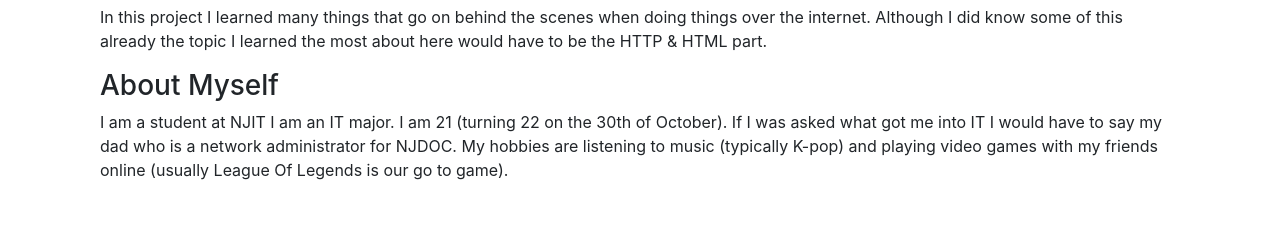
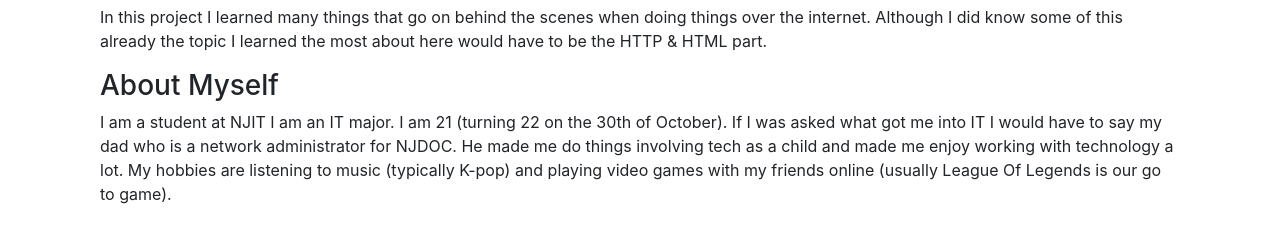
Before and after one commit to BrandonNJIT/HowTheInternetWorksProject, a plain HTML site: page about.html in a window 1280 px wide. Shown: the part 141-384 px from the top of the page. Drawn offline with nearby package versions, Linux system fonts and the light colour scheme.

Commit message:
fixed something on About page

```diff
--- a/about.html
+++ b/about.html
@@ -56,7 +56,7 @@
         <h3>About</h3>
         <p>In this project I learned many things that go on behind the scenes when doing things over the internet. Although I did know some of this already the topic I learned the most about here would have to be the HTTP & HTML part.</p>
         <h3>About Myself</h3>
-        <p>I am a student at NJIT I am an IT major. I am 21 (turning 22 on the 30th of October). If I was asked what got me into IT I would have to say my dad who is a network administrator for NJDOC. My hobbies are listening to music (typically K-pop) and playing video games with my friends online (usually League Of Legends is our go to game).</p>
+        <p>I am a student at NJIT I am an IT major. I am 21 (turning 22 on the 30th of October). If I was asked what got me into IT I would have to say my dad who is a network administrator for NJDOC. He made me do things involving tech as a child and made me enjoy working with technology a lot. My hobbies are listening to music (typically K-pop) and playing video games with my friends online (usually League Of Legends is our go to game).</p>
     </div>
 </body>
 </html>
```
